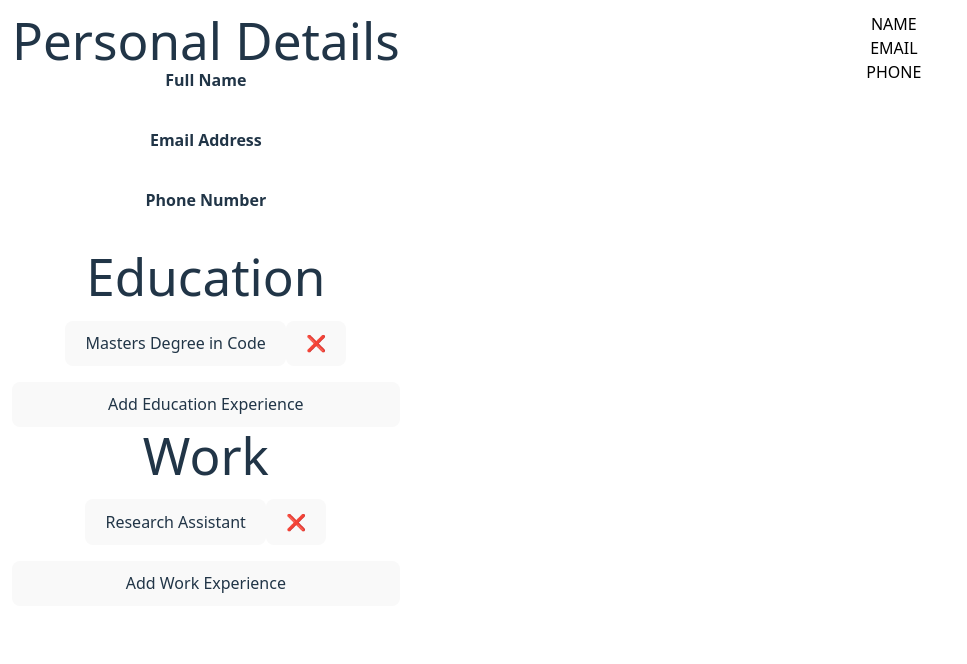
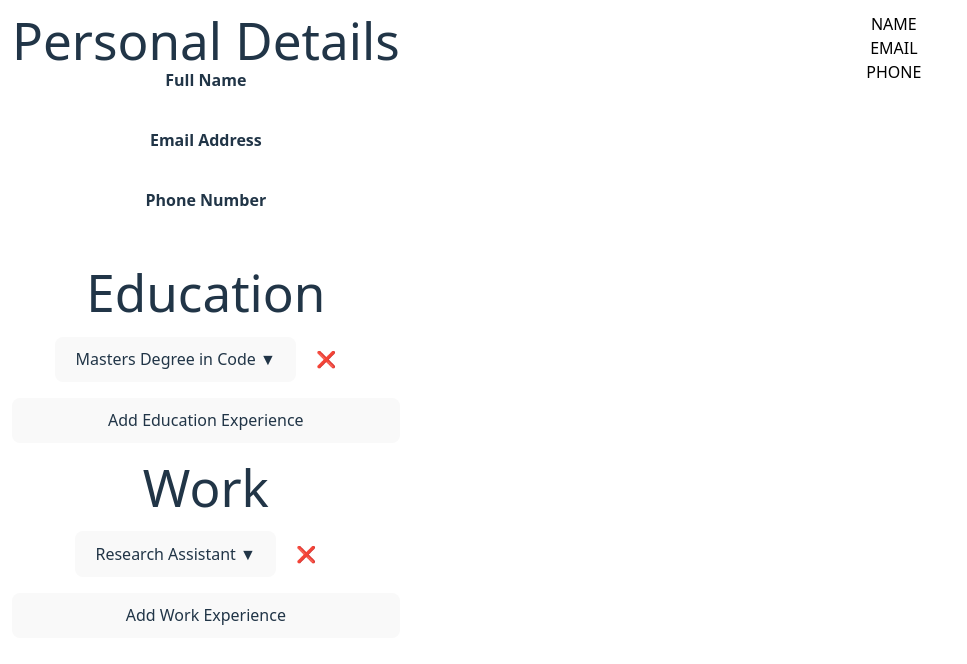
Before and after one commit to R-Lok/react-resume-app, a React (Vite) app: page / in a window 1280 px wide. Shown: the top 664 px of the page, without its empty margins (0-967 px from the left). Built offline with nearby package versions, Linux system fonts and the light colour scheme.

Commit message:
Misc styling changings for UX

```diff
--- a/src/components/EditBar.jsx
+++ b/src/components/EditBar.jsx
@@ -4,7 +4,7 @@ import PersonalDetailsEditor from "./PersonalDetailsEditor"
 export default function EditBar({ stateManager }) {
 
     return (
-        <div className='flex flex-col'>
+        <div className='flex flex-col gap-4'>
             <PersonalDetailsEditor personalDetails={stateManager.personalDetails} setPersonalDetails={stateManager.setPersonalDetails}></PersonalDetailsEditor>
             <ExperienceDetailsEditor experienceTypeName='Education' experienceDetails={stateManager.educationDetails} setExperienceDetails={stateManager.setEducationDetails}></ExperienceDetailsEditor>
             <ExperienceDetailsEditor experienceTypeName='Work' experienceDetails={stateManager.workDetails} setExperienceDetails={stateManager.setWorkDetails}></ExperienceDetailsEditor>
--- a/src/components/EditorExperienceItem.jsx
+++ b/src/components/EditorExperienceItem.jsx
@@ -7,8 +7,8 @@ export default function EditorExperienceItem({ experience, index, removeElement,
 
     return (
         <div>
-            <button onClick={() => {setShowDetails(!isShowDetails)}}>{experience.name}</button>
-            <button onClick={() => { removeElement(index) }}> ❌ </button>
+            <button onClick={() => {setShowDetails(!isShowDetails)}}>{experience.name + (isShowDetails ? " ▲" : " ▼")} </button>
+            <button style={{background: 'none'}}onClick={() => { removeElement(index) }}> ❌ </button>
 
             {isShowDetails ? <EditorExperienceForm experience={experience} index={index} editElement={editElement}></EditorExperienceForm>: null}
         </div>
--- a/src/components/PersonalDetailsEditor.jsx
+++ b/src/components/PersonalDetailsEditor.jsx
@@ -18,7 +18,7 @@ export default function PersonalDetailsEditor({ personalDetails, setPersonalDeta
 
     return (
         <div>
-        <h1>{title}</h1>
+        <h1 >{title}</h1>
         <NamedInput id='name-input' inputType='text' fieldName='Full Name' currentValue={personalDetails.name} setter={setName}></NamedInput>
         <NamedInput id='email-input' inputType='email' fieldName='Email Address' currentValue={personalDetails.email} setter={setEmail}></NamedInput>
         <NamedInput id='phone-input' inputType='tel' fieldName='Phone Number' currentValue={personalDetails.phone} setter={setPhoneNum}></NamedInput>
```
